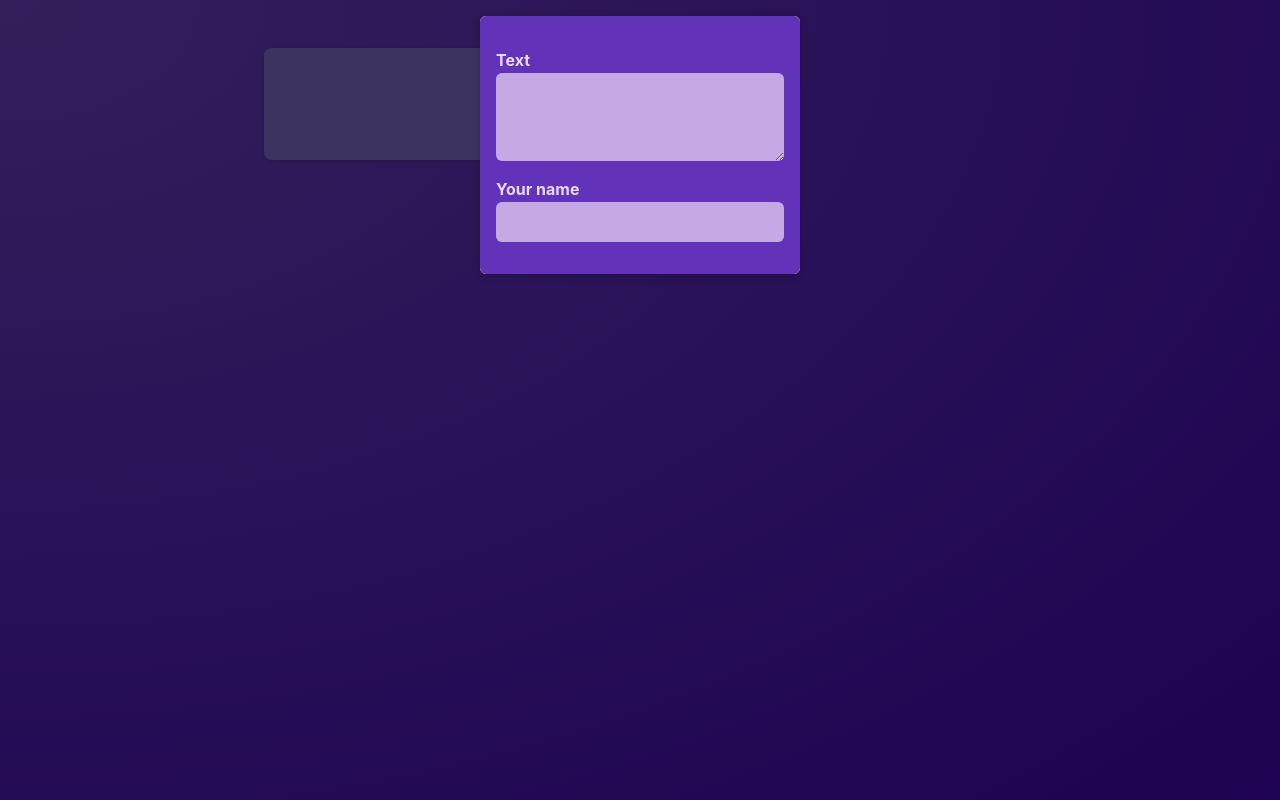
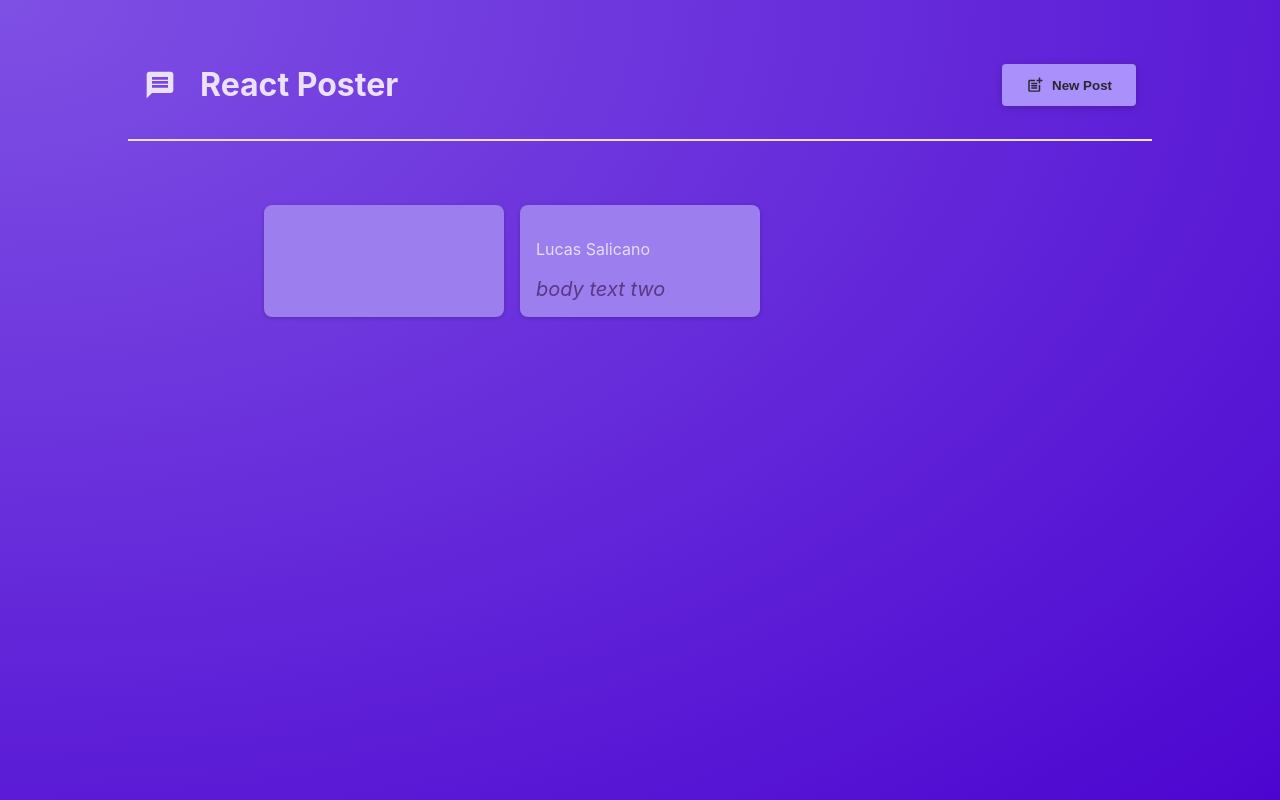
Before and after one commit to LucasSalicano/react-crash-course, a React (Vite) app: page / in a window 1280 px wide. Built offline with nearby package versions, Linux system fonts and the light colour scheme.

Commit message:
feat: add shared header and state management

```diff
--- a/package.json
+++ b/package.json
@@ -11,7 +11,8 @@
   },
   "dependencies": {
     "react": "^18.3.1",
-    "react-dom": "^18.3.1"
+    "react-dom": "^18.3.1",
+    "react-icons": "^5.3.0"
   },
   "devDependencies": {
     "@eslint/js": "^9.11.1",
--- a/src/App.jsx
+++ b/src/App.jsx
@@ -1,10 +1,28 @@
 import PostList from "./components/PostsList";
+import MainHeader from "./components/MainHeader";
+import { useState } from 'react';
 
 function App() {
+  const [modalIsVisible, setModalIsVisible] = useState(false);
+
+  function hideModalHandler() {
+    setModalIsVisible(false);
+  }
+
+  function showModalHandler() {
+    setModalIsVisible(true);
+  }
+
   return (
-    <main>
-      <PostList />
-    </main>
+    <>
+      <MainHeader onCreatePost={showModalHandler} />
+      <main>
+        <PostList
+          isPosting={modalIsVisible}
+          onStopPosting={hideModalHandler}
+        />
+      </main>
+    </>
   )
 }
 
--- /dev/null
+++ b/src/components/MainHeader.jsx
@@ -0,0 +1,22 @@
+import { MdPostAdd, MdMessage } from 'react-icons/md';
+
+import classes from './MainHeader.module.css';
+
+function MainHeader({ onCreatePost }) {
+  return (
+    <header className={classes.header}>
+      <h1 className={classes.logo}>
+        <MdMessage />
+        React Poster
+      </h1>
+      <p>
+        <button className={classes.button} onClick={onCreatePost}>
+          <MdPostAdd size={18} />
+          New Post
+        </button>
+      </p>
+    </header>
+  );
+}
+
+export default MainHeader;
--- /dev/null
+++ b/src/components/MainHeader.module.css
@@ -0,0 +1,36 @@
+.header {
+    /* padding: 2rem 10%; */
+    margin: 2rem 10%;
+    padding: 1rem;
+    text-align: center;
+    display: flex;
+    justify-content: space-between;
+    align-items: center;
+    border-bottom: 2px solid #ece1fa;
+  }
+
+  .logo {
+    font-size: 2rem;
+    display: flex;
+    gap: 1.5rem;
+    align-items: center;
+    color: #ece1fa;
+  }
+
+  .button {
+    display: inline-flex;
+    align-items: center;
+    gap: 0.5rem;
+    padding: 0.75rem 1.5rem;
+    background-color: #a990fb;
+    color: #2a2630;
+    border: none;
+    border-radius: 4px;
+    box-shadow: 0 2px 8px rgba(0, 0, 0, 0.2);
+    cursor: pointer;
+    font-weight: bold;
+  }
+
+  .button:hover {
+    background-color: #8c6cf7;
+  }
--- a/src/components/PostsList.jsx
+++ b/src/components/PostsList.jsx
@@ -4,14 +4,9 @@
 import Modal from './Modal';
 import classes from './PostsList.module.css';
 
-function PostsList() {
+function PostsList({isPosting, onStopPosting}) {
     const [enteredBody, setEnteredBody] = useState('');
     const [enteredAuthor, setEnteredAuthor] = useState('');
-    const [modalIsVisible, setModalIsVisible] = useState(true);
-
-    function hideModalHandler() {
-        setModalIsVisible(false);
-    }
 
     function changeBodyHandler(event) {
         setEnteredBody(event.target.value);
@@ -23,9 +18,9 @@
 
     let modalContent;
 
-    if (modalIsVisible) {
+    if (isPosting) {
         modalContent = (
-            <Modal onClose={hideModalHandler}>
+            <Modal onClose={onStopPosting}>
                 <NewPost
                     onBodyChange={changeBodyHandler}
                     onAuthorChange={changeAuthorHandler}
```
Also changed, not shown: 1 other file (tests, documents, lock files or other folders).
